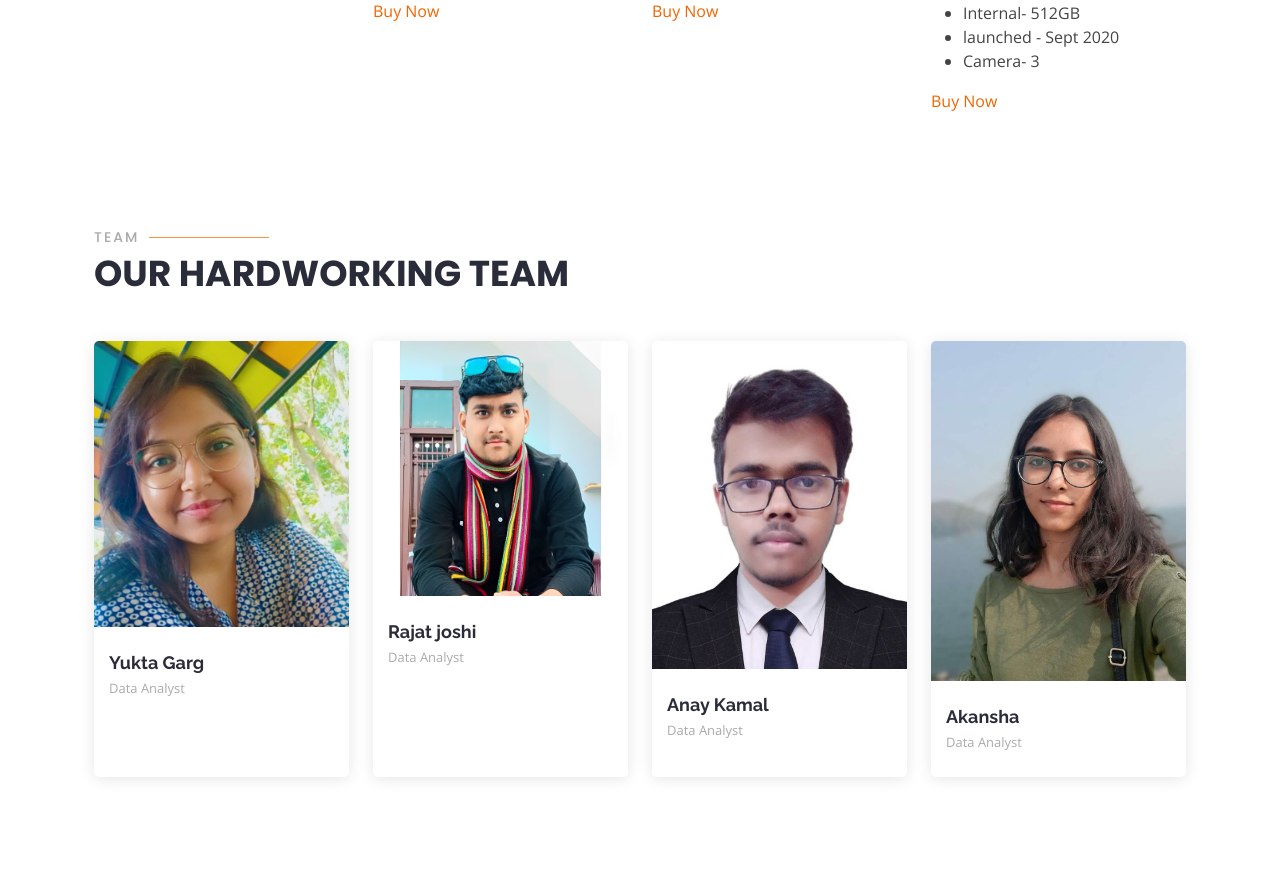
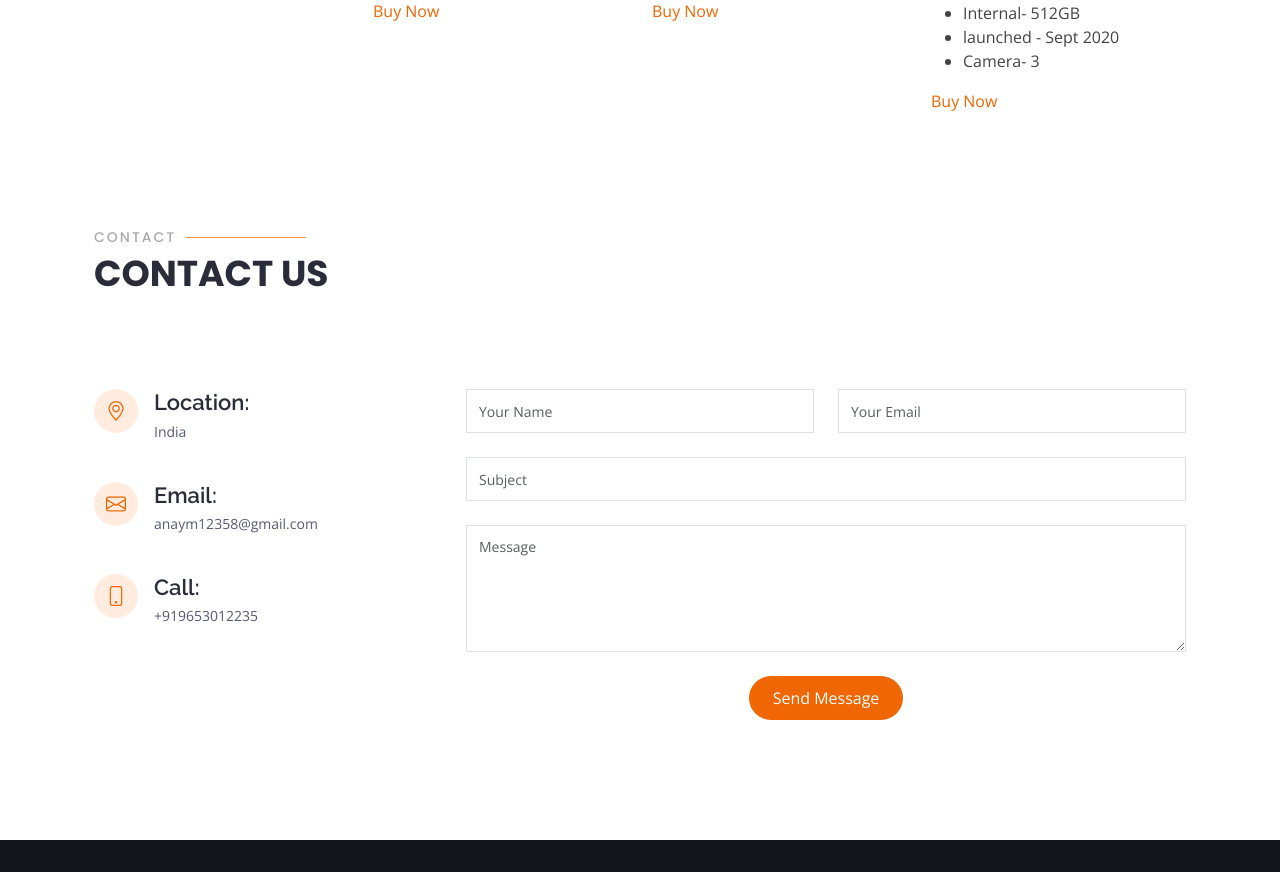
Before and after one commit to Anay-kamal-Singh/iRevolution, a Flask app: page / in a window 1280 px wide. Shown: the part 5628-6500 px from the top of the page. Run offline with Flask 3, Linux system fonts and the light colour scheme; some libraries are stand-ins or nearby versions.

Commit message:
Update index.html

```diff
--- a/Project/templates/index.html
+++ b/Project/templates/index.html
@@ -671,94 +671,6 @@
       </div>
     </section> End F.A.Q Section -->
 
-    <!-- ======= Team Section ======= -->
-    <section id="team" class="team">
-      <div class="container">
-
-        <div class="section-title" data-aos="zoom-out">
-          <h2>Team</h2>
-          <p>Our Hardworking Team</p>
-        </div>
-
-        <div class="row">
-
-          <div class="col-lg-3 col-md-6 d-flex align-items-stretch">
-            <div class="member" data-aos="fade-up">
-              <div class="member-img">
-                <img src="static/assets/img/team/yukta.jpg" class="img-fluid" alt="">
-                <div class="social">
-                  <a href=""><i class="bi bi-twitter" target="_blank"></i></a>
-                  <a href=""><i class="bi bi-github" target="_blank"></i></a>
-                  <a href=""><i class="bi bi-instagram" target="_blank"></i></a>
-                  <a href=""><i class="bi bi-linkedin" target="_blank"></i></a>
-                </div>
-              </div>
-              <div class="member-info">
-                <h4>Yukta Garg </h4>
-                <span>Data Analyst</span>
-              </div>
-            </div>
-          </div>
-
-          <div class="col-lg-3 col-md-6 d-flex align-items-stretch">
-            <div class="member" data-aos="fade-up" data-aos-delay="100">
-              <div class="member-img">
-                <img  height="200" width="400" src="static/assets/img/team/rajat.jpeg" class="img-fluid" alt="">
-                <div class="social">
-                  <a href="https://twitter.com/RajatJoshi47221"><i class="bi bi-twitter"target="_blank"></i></a>
-                  <a href="https://github.com/Rajat2308"><i class="bi bi-github" target="_blank" > </i></a>
-                  <a href="https://www.instagram.com/Rajatjoshi_2.0"><i class="bi bi-instagram" target="_blank"> </i></a>
-                  <a href="https://www.linkedin.com/in/rajat-joshi2308"><i class="bi bi-linkedin" target="_blank"></i></a>
-                </div>
-              </div>
-              <div class="member-info">
-                <h4>Rajat joshi</h4>
-                <span>Data Analyst</span>
-              </div>
-            </div>
-          </div>
-
-          <div class="col-lg-3 col-md-6 d-flex align-items-stretch">
-            <div class="member" data-aos="fade-up" data-aos-delay="200">
-              <div class="member-img">
-                <img height="200" width="400" src="static/assets/img/team/anay.jpeg" class="img-fluid" alt="">
-                <div class="social">
-                  <a href=""><i class="bi bi-twitter" target="_blank"></i></a>
-                  <a href=""><i class="bi bi-github" target="_blank"></i></a>
-                  <a href=""><i class="bi bi-instagram" target="_blank"></i></a>
-                  <a href=""><i class="bi bi-linkedin" target="_blank"></i></a>
-                </div>
-              </div>
-              <div class="member-info">
-                <h4>Anay Kamal</h4>
-                <span>Data Analyst</span>
-              </div>
-            </div>
-          </div>
-
-          <div class="col-lg-3 col-md-6 d-flex align-items-stretch">
-            <div class="member" data-aos="fade-up" data-aos-delay="300">
-              <div class="member-img">
-                <img height="200" width="400" src="static/assets/img/team/akansha.jpeg" class="img-fluid" alt="">
-                <div class="social">
-                  <a href=""><i class="bi bi-twitter" target="_blank"></i></a>
-                  <a href=""><i class="bi bi-github" target="_blank"></i></a>
-                  <a href=""><i class="bi bi-instagram" target="_blank"></i></a>
-                  <a href=""><i class="bi bi-linkedin" target="_blank"></i></a>
-                </div>
-              </div>
-              <div class="member-info">
-                <h4>Akansha </h4>
-                <span>Data Analyst</span>
-              </div>
-            </div>
-          </div>
-
-        </div>
-
-      </div>
-    </section><!-- End Team Section -->
-
     <!-- ======= Contact Section ======= -->
     <section id="contact" class="contact">
       <div class="container">
@@ -781,13 +693,13 @@
               <div class="email">
                 <i class="bi bi-envelope"></i>
                 <h4>Email:</h4>
-                <p>rajatjosh2323@gmail.com</p>
+                <p>anaym12358@gmail.com</p>
               </div>
 
               <div class="phone">
                 <i class="bi bi-phone"></i>
                 <h4>Call:</h4>
-                <p>+919887278653</p>
+                <p>+919653012235</p>
               </div>
 
             </div>
@@ -834,10 +746,8 @@
       <h3>iRevolution</h3>
       <p>A Data-driven Exploration of Apple's iPhone Impact in India</p>
       <div class="social-links">
-        <a href="https://twitter.com/RajatJoshi47221" class="twitter" target="_blank" ><i class="bx bxl-twitter"> </i> </a>
-        <a href="#" class="facebook"><i class="bx bxl-facebook"></i></a>
-        <a href="https://www.instagram.com/Rajatjoshi_2.0" class="instagram" target="_blank" ><i class="bx bxl-instagram"></i></a>
-        <a href="https://www.linkedin.com/in/rajat-joshi2308" class="linkedin" target="_blank" ><i class="bx bxl-linkedin"></i></a>
+        <a href="https://www.instagram.com/a_n_a_y__" class="instagram" target="_blank" ><i class="bx bxl-instagram"></i></a>
+        <a href="https://www.linkedin.com/in/anay-kamal-singh-/" class="linkedin" target="_blank" ><i class="bx bxl-linkedin"></i></a>
       </div>
       <div class="copyright">
         &copy; Copyright <strong><span>iRevolution</span></strong>. All Rights Reserved
```
